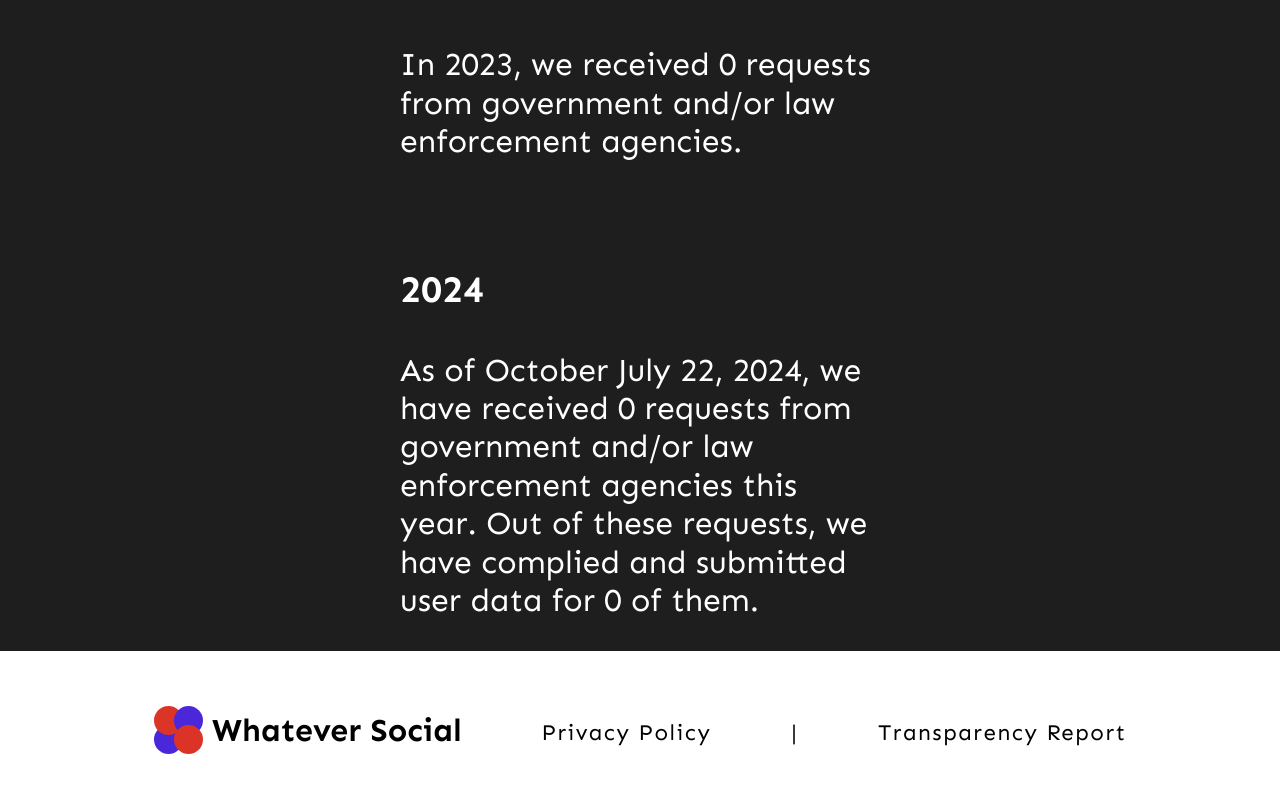
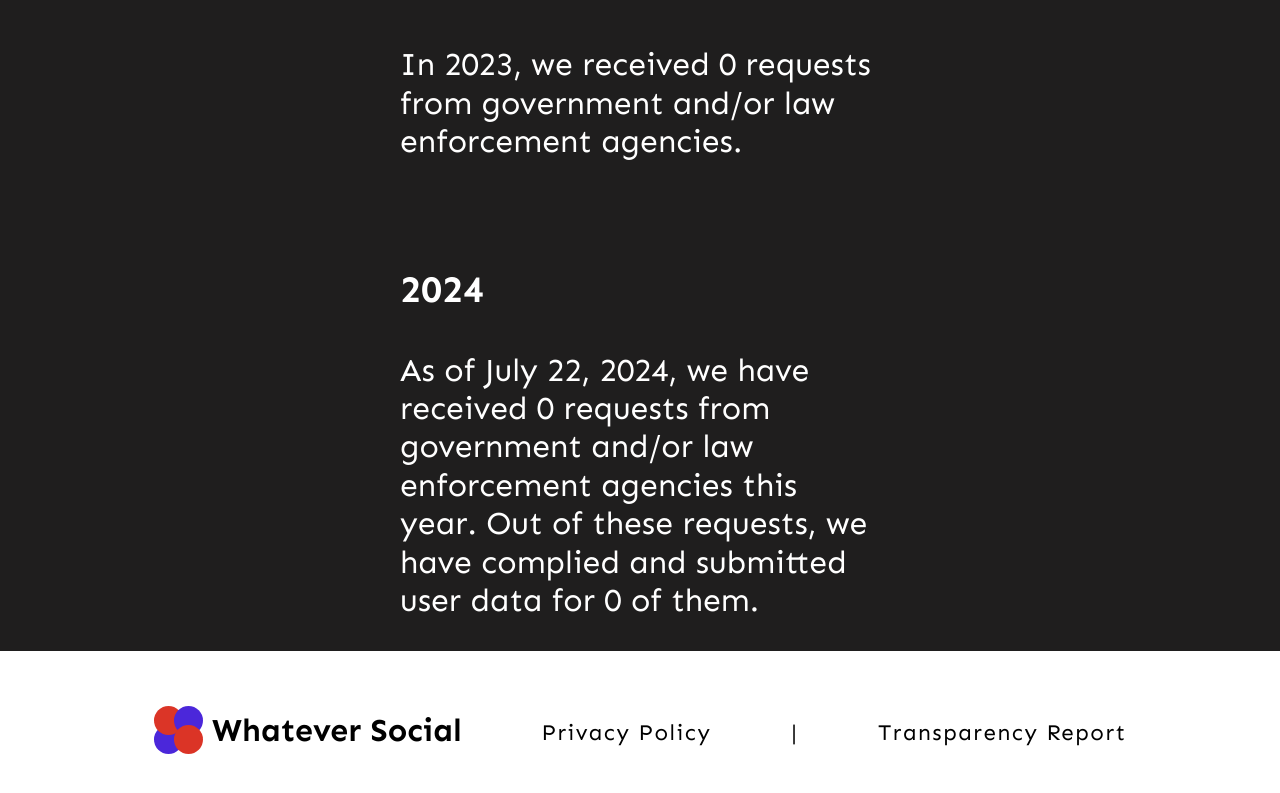
Before and after one commit to WhateverLabs/WhateverSite, a SvelteKit app: page /transparency in a window 1280 px wide. Shown: the part 868-1661 px from the top of the page. Built offline with nearby package versions, Linux system fonts and the light colour scheme.

Commit message:
Update +page.svelte

```diff
--- a/src/routes/transparency/+page.svelte
+++ b/src/routes/transparency/+page.svelte
@@ -11,7 +11,7 @@
 		<br />
 		<h3>2024</h3>
 		<p>
-			As of October July 22, 2024, we have received 0 requests from government and/or law enforcement
+			As of July 22, 2024, we have received 0 requests from government and/or law enforcement
 			agencies this year. Out of these requests, we have complied and submitted user data for 0 of them.
 		</p>
 	</div>
```
